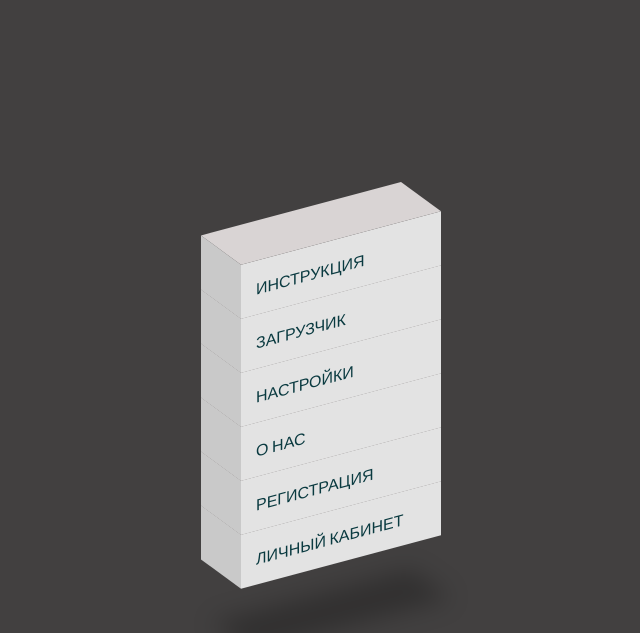
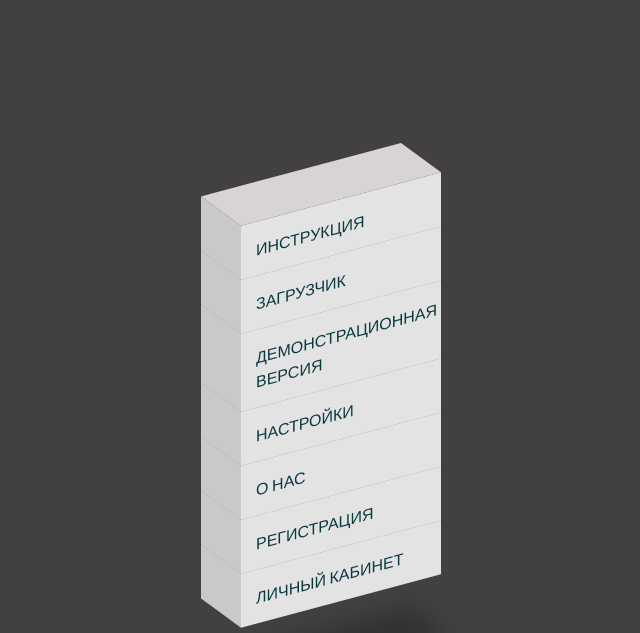
Before and after one commit to NonHexagon/Text_to_audio_service, a Flask app: page / in a window 1280 px wide. Shown: the top 633 px of the page, without its empty margins (299-939 px from the left). Run offline with Flask 3, Linux system fonts and the light colour scheme.

Commit message:
Добавлена демостраница

```diff
--- a/Сайт/templates/main.html
+++ b/Сайт/templates/main.html
@@ -7,8 +7,9 @@
 </head>
 <body>
  <ul>
-     <li style="--i:6"> <a href="/guide">Инструкция</a></li>
-     <li style="--i:5"> <a href="/uploader">Загрузчик</a></li>
+     <li style="--i:7"> <a href="/guide">Инструкция</a></li>
+     <li style="--i:6"> <a href="/uploader">Загрузчик</a></li>
+     <li style="--i:5"> <a href="/textloader">Демонстрационная версия</a></li>
      <li style="--i:4"> <a href="/settings">Настройки</a></li>
      <li style="--i:3"> <a href="/about">О нас</a></li>
      <li style="--i:2"> <a href="/register">Регистрация</a></li>
```
